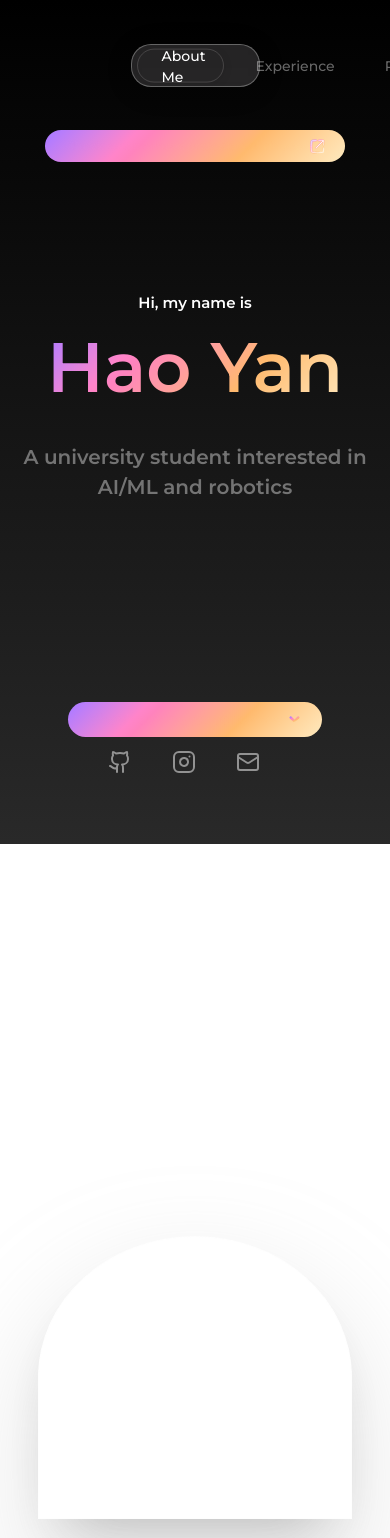
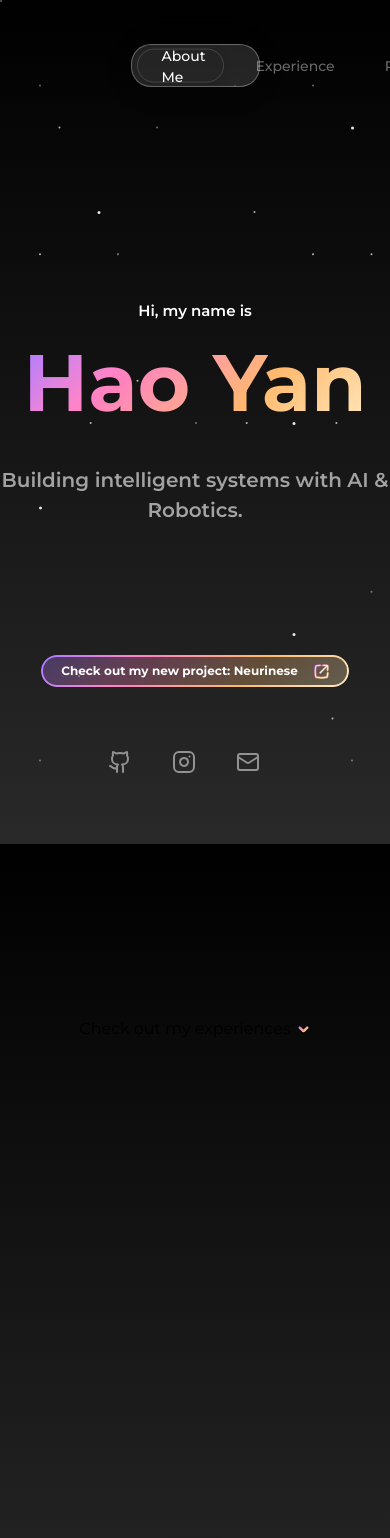
Before and after one commit to dark-sorceror/Personal-Website, a React (Vite) app: page / in a window 390 px wide. Shown: the top 1538 px of the page. Before the commit the page ends 844 px from the top, so only its background shows below. Built offline with nearby package versions, Linux system fonts and the light colour scheme.

Commit message:
Finish hero page design

```diff
--- a/src/App.css
+++ b/src/App.css
@@ -3,7 +3,7 @@
 }
 
 .wrapper {
-    height: 100%;
+    height: 200vh;
     width: 100%;
     display: flex;
     align-items: center;
@@ -17,19 +17,23 @@
     display: flex;
     flex-direction: column;
     align-items: center;
+    margin-top: 300px;
 }
+
 .planet {
     position: fixed;
-    bottom: -80vh;
+    bottom: -150vh;
     left: 50%;
     transform: translateX(-50%);
-    width: 80vw;
-    aspect-ratio: 1 / 0.9;
-    background-color: transparent;
-    border: 1px solid #ebe4e70e;
-    border-radius: 50% 50% 0 0;
-    box-shadow: rgba(173, 173, 173, 0.25) 0px 50px 100px 20px,
-        rgba(0, 0, 0, 0.3) 0px 30px 60px -30px;
+    width: 120vw;
+    aspect-ratio: 1 / 1;
+    background-color: #1a1a1a;
+    box-shadow: 0px -2px 10px rgba(255, 255, 255, 0.1),
+        0px -20px 80px rgba(168, 85, 247, 0.4);
+    border-radius: 50%;
+    z-index: 10;
+    pointer-events: none;
+    z-index: 20;
 }
 
 .name {
@@ -51,13 +55,13 @@
     );
     background-clip: text;
     color: transparent;
-    font-size: 70px;
+    font-size: 80px;
     width: fit-content;
-    font-weight: 600;
+    font-weight: 700;
 }
 
 .name span.desc {
-    opacity: 40%;
+    opacity: 60%;
     font-size: 20px;
 }
 
@@ -68,20 +72,16 @@
     font-size: 14px;
     font-weight: 700;
     padding: 7px 20px;
-    background: linear-gradient(
-        135deg,
-        color(display-p3 0.6196 0.4784 1 / 1) 0%,
-        color(display-p3 0.9961 0.5451 0.7333 / 1) 33.33%,
-        color(display-p3 1 0.7412 0.4784 / 1) 66.67%,
-        color(display-p3 0.9725 0.9176 0.7647 / 1) 100%
-    );
-
-    background-clip: text;
-    -webkit-background-clip: text;
-    color: transparent;
+    background: transparent;
+    color: white;
     border: none;
     transition: all 0.2s ease-in-out;
     cursor: pointer;
+    text-decoration: none;
+    display: flex;
+    align-items: center;
+    gap: 8px;
+    z-index: 1;
 
     &:hover {
         transform: scale(1.01);
@@ -93,7 +93,7 @@
     position: absolute;
     inset: 0;
     border-radius: inherit;
-    padding: 1px;
+    padding: 2px;
     background: linear-gradient(
         135deg,
         color(display-p3 0.6196 0.4784 1 / 1) 0%,
@@ -101,12 +101,28 @@
         color(display-p3 1 0.7412 0.4784 / 1) 66.67%,
         color(display-p3 0.9725 0.9176 0.7647 / 1) 100%
     );
-
-    --webkit-mask: linear-gradient(#fff 0 0) content-box,
+    -webkit-mask: linear-gradient(#fff 0 0) content-box,
         linear-gradient(#fff 0 0);
-    --webkit-mask-composite: xor;
+    -webkit-mask-composite: xor;
     mask-composite: exclude;
     z-index: -1;
+    pointer-events: none;
+}
+
+.bubble::after {
+    content: "";
+    position: absolute;
+    inset: 0;
+    border-radius: inherit;
+    background: linear-gradient(
+        135deg,
+        color(display-p3 0.6196 0.4784 1 / 1) 0%,
+        color(display-p3 0.9961 0.5451 0.7333 / 1) 33.33%,
+        color(display-p3 1 0.7412 0.4784 / 1) 66.67%,
+        color(display-p3 0.9725 0.9176 0.7647 / 1) 100%
+    );
+    opacity: 30%;
+    z-index: -2;
     pointer-events: none;
 }
 
--- a/src/App.tsx
+++ b/src/App.tsx
@@ -1,16 +1,20 @@
 import Home from "./Home";
 
 import Linkbar from "./components/Linkbar/Linkbar";
+import Navbar from "./components/Navbar/Navbar";
+import StarBackground from "./components/StarBackground";
 
 import "./App.css";
-import Navbar from "./components/Navbar/Navbar";
 
 function App() {
     return (
         <>
+            <StarBackground />
             <Navbar />
             <Linkbar />
-            <Home />
+            <div className="content">
+                <Home />
+            </div>
         </>
     );
 }
--- a/src/Home.tsx
+++ b/src/Home.tsx
@@ -1,6 +1,22 @@
 export default function Home() {
     return (
         <div className="wrapper">
+            <section className="s1">
+                <div className="planet"></div>
+
+                <div className="name">
+                    <div className="pre">
+                        Hi, my name is
+                        <br />
+                        <span className="n">Hao Yan</span>
+                        <br />
+                        <br />
+                        <span className="desc">
+                            Building intelligent systems with AI & Robotics.
+                        </span>
+                    </div>
+                </div>
+
                 <a
                     className="headline bubble"
                     href="https://github.com/dark-sorceror/Neurinese"
@@ -46,23 +62,7 @@ export default function Home() {
                         />
                     </svg>
                 </a>
-            <section className="s1">
-                <div className="planet"></div>
-
-                <div className="name">
-                    <div className="pre">
-                        Hi, my name is
-                        <br />
-                        <span className="n">Hao Yan</span>
-                        <br />
-                        <br />
-                        <span className="desc">
-                            A university student interested in AI/ML and
-                            robotics
-                        </span>
-                    </div>
-                </div>
-                <div className="down bubble">
+                <div className="down">
                     Check out my experiences
                     <svg
                         xmlns="http://www.w3.org/2000/svg"
--- /dev/null
+++ b/src/components/StarBackground/index.css
@@ -0,0 +1,44 @@
+.star-container {
+    position: fixed;
+    top: 0;
+    left: 0;
+    width: 100%;
+    height: 100%;
+    background: transparent;
+    z-index: -1;
+    overflow: hidden;
+}
+
+.stars {
+    position: absolute;
+    border-radius: 50%;
+    background: white;
+}
+
+.small {
+    width: 2px;
+    height: 2px;
+    box-shadow: 10vw 10vh #fff, 30vw 30vh #fff, 20vw 80vh #fff, 80vw 10vh #fff,
+        50vw 50vh #fff, 90vw 90vh #fff, 30vw 30vh #fff, 60vw 10vh #fff,
+        95vw 70vh #fff, 10vw 90vh #fff, 40vw 60vh #fff, 40vw 15vh #fff;
+    opacity: 0.4;
+}
+
+.medium {
+    width: 2px;
+    height: 2px;
+    background-color: transparent;
+    box-shadow: 15vw 15vh #fff, 10vw 30vh #fff, 80vw 30vh #fff, 85vw 85vh #fff,
+        95vw 30vh #fff, 23vw 50vh #fff, 63vw 50vh #fff, 86vw 50vh #fff,
+        35vw 45vh #fff, 65vw 25vh #fff;
+    opacity: 0.7;
+}
+
+.large {
+    width: 3px;
+    height: 3px;
+    background-color: transparent;
+    box-shadow: 25vw 25vh #fff, 75vw 75vh #fff, 10vw 60vh #fff, 90vw 15vh #fff,
+        75vw 50vh #fff;
+    opacity: 0.9;
+}
--- /dev/null
+++ b/src/components/StarBackground/index.tsx
@@ -0,0 +1,49 @@
+import { useEffect, useState } from "react";
+
+import "./index.css";
+
+export default function StarBackground() {
+    const [offset, setOffset] = useState({ x: 0, y: 0 });
+
+    useEffect(() => {
+        const handleMouseMove = (e: MouseEvent) => {
+            const x = (e.clientX - window.innerWidth / 2) / 50;
+            const y = (e.clientY - window.innerHeight / 2) / 50;
+
+            setOffset({ x, y });
+        };
+
+        window.addEventListener("mousemove", handleMouseMove);
+
+        return () => window.removeEventListener("mousemove", handleMouseMove);
+    }, []);
+
+    return (
+        <div className="star-container">
+            <div
+                className="stars small"
+                style={{
+                    transform: `translate(${offset.x * -0.5}px, ${
+                        offset.y * -0.5
+                    }px)`,
+                }}
+            />
+            <div
+                className="stars medium"
+                style={{
+                    transform: `translate(${offset.x * -1}px, ${
+                        offset.y * -1
+                    }px)`,
+                }}
+            />
+            <div
+                className="stars large"
+                style={{
+                    transform: `translate(${offset.x * -2}px, ${
+                        offset.y * -2
+                    }px)`,
+                }}
+            />
+        </div>
+    );
+}
--- a/src/index.css
+++ b/src/index.css
@@ -20,11 +20,6 @@ html {
     height: 100%;
 }
 
-span,
-a {
-    margin-top: 2px;
-}
-
 body {
     background-image: linear-gradient(#000000, #292929);
     margin: 0;
```
Lines whose indentation alone changed are shown as unchanged.
